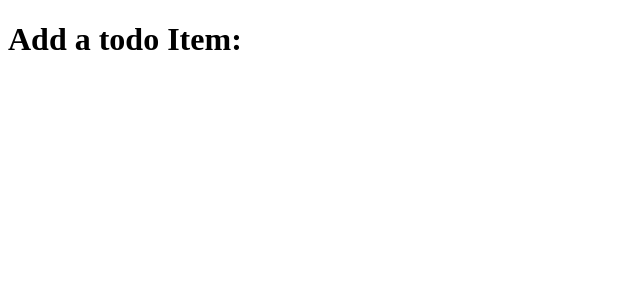
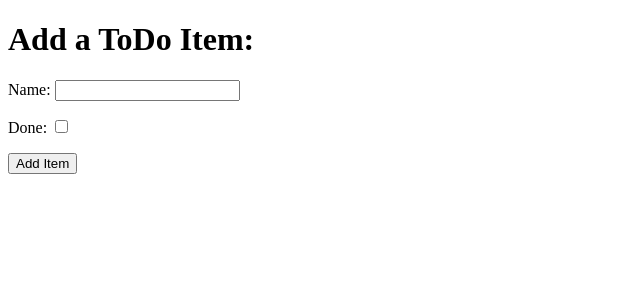
Before and after one commit to atchutchi/hello-django, a Django app: page /add in a window 1280 px wide. Shown: the top 300 px of the page, without its empty margins (0-640 px from the left). Run offline with Django 3.2, Linux system fonts and the light colour scheme.

Commit message:
Rendering a Create New Item page

```diff
--- a/django_todo/settings.py
+++ b/django_todo/settings.py
@@ -25,10 +25,10 @@ SECRET_KEY = 'django-insecure-g8^jm57q6#$-ez%q9h%o*hu8@9jw3yzp!xh@dz7(x&0ayg230i
 # SECURITY WARNING: don't run with debug turned on in production!
 DEBUG = True
 
-ALLOWED_HOSTS = ['8000-atchutchi-hellodjango-ptan6tp78zd.ws-eu104.gitpod.io']
+ALLOWED_HOSTS = ['8000-atchutchi-hello-django-zytxhijdoh.us2.codeanyapp.com']
 
 CSRF_TRUSTED_ORIGINS = [
-    'https://8000-atchutchi-hellodjango-ptan6tp78zd.ws-eu104.gitpod.io',
+    'https://8000-atchutchi-hello-django-zytxhijdoh.us2.codeanyapp.com/',
 ]
 
 # Application definition
--- a/django_todo/urls.py
+++ b/django_todo/urls.py
@@ -20,5 +20,5 @@ from todo.views import get_todo_list, add_item
 urlpatterns = [
     path('admin/', admin.site.urls),
     path('', get_todo_list, name='get_todo_list'),
-    path('add', add_item, name='add')
+    path('add', add_item, name='add'),
 ]
--- a/todo/templates/todo/add_item.html
+++ b/todo/templates/todo/add_item.html
@@ -1,11 +1,31 @@
 <!DOCTYPE html>
 <html lang="en">
-<head>
-    <meta charset="UTF-8">
-    <meta name="viewport" content="width=device-width, initial-scale=1.0">
+  <head>
+    <meta charset="UTF-8" />
+    <meta name="viewport" content="width=device-width, initial-scale=1.0" />
     <title>Document</title>
-</head>
-<body>
-    <h1>Add a todo Item:</h1>
-</body>
+  </head>
+  <body>
+    <h1>Add a ToDo Item:</h1>
+    <form method="POST" action="add">
+      {% csrf_token %}
+      <div>
+        <p>
+          <label for="id_name">Name:</label>
+          <input type="text" id="id_name" name="item_name" />
+        </p>
+      </div>
+      <div>
+        <p>
+          <label for="id_done">Done:</label>
+          <input type="checkbox" id="id_done" name="done" />
+        </p>
+      </div>
+      <div>
+        <p>
+          <button type="submit">Add Item</button>
+        </p>
+      </div>
+    </form>
+  </body>
 </html>
--- a/todo/views.py
+++ b/todo/views.py
@@ -1,4 +1,4 @@
-from django.shortcuts import render
+from django.shortcuts import render, redirect
 from .models import Item
 
 # Create your views here.
@@ -13,4 +13,10 @@ def get_todo_list(request):
 
 
 def add_item(request):
+    if request.method == 'POST':
+        name = request.POST.get('item_name')
+        done = 'done' in request.POST
+        Item.object.create(name=name, done=done)
+
+        return redirect('get_todo_list')
     return render(request, 'todo/add_item.html')
```
Also changed, not shown: todo/templates/todo/todo_list.html (+6 -4 lines).
